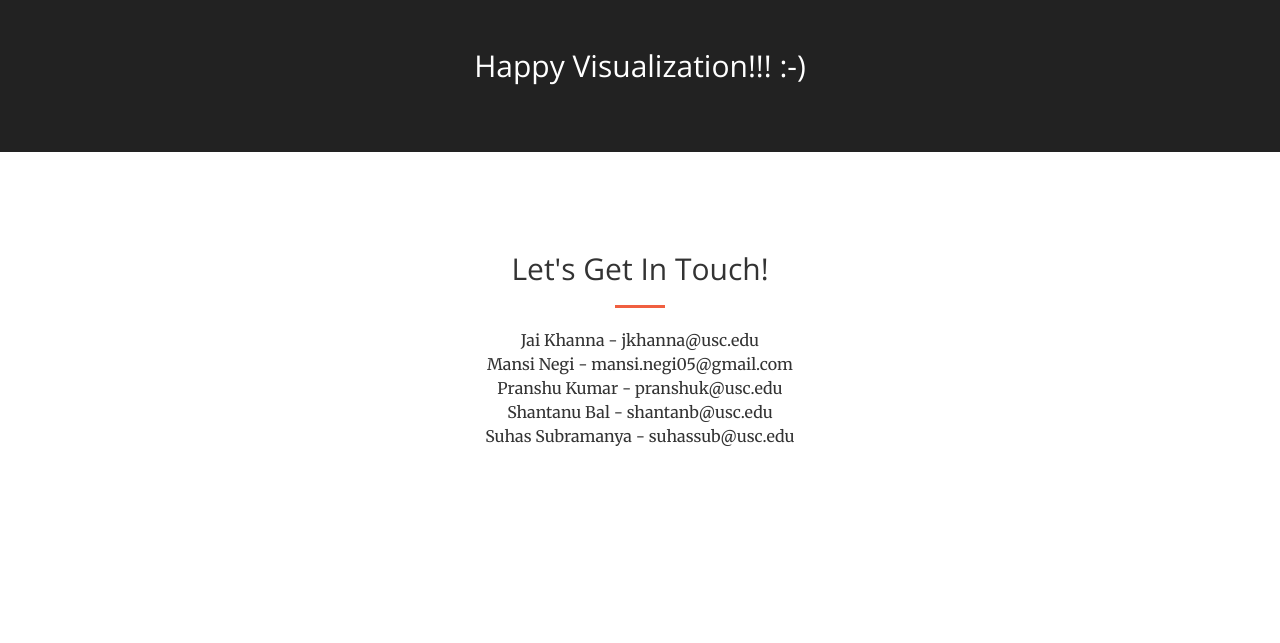
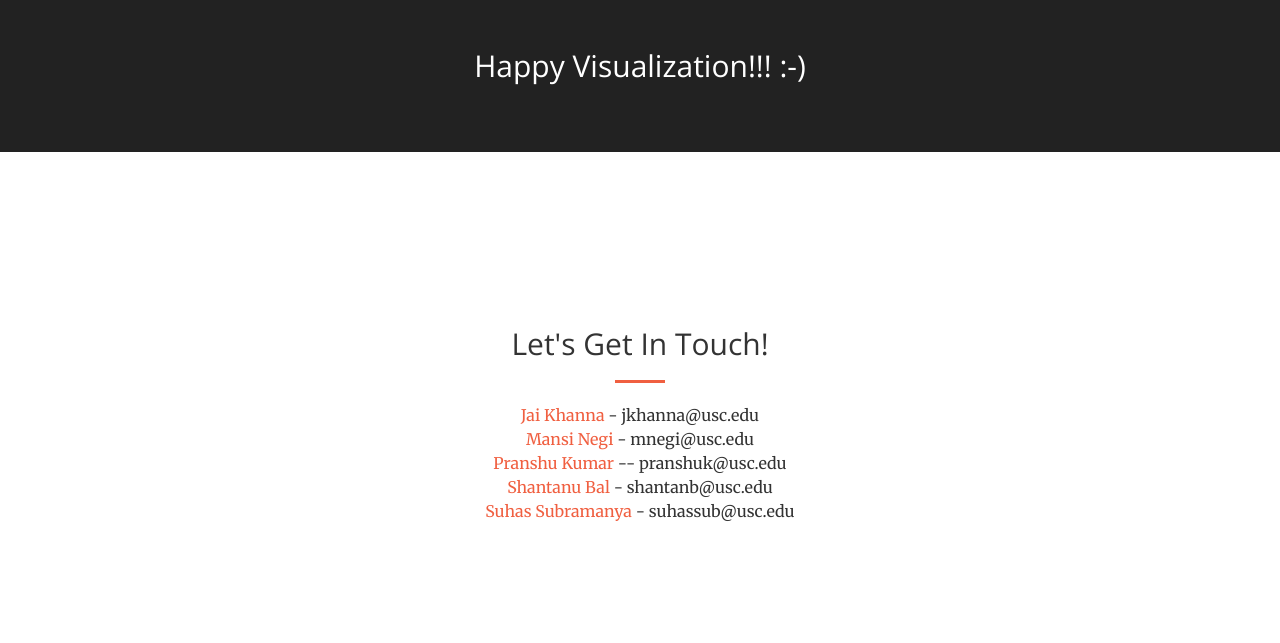
Before and after one commit to ShantanuBal/IR3, a Django app: page / in a window 1280 px wide. Shown: the part 1127-1770 px from the top of the page. Before the commit the page ends 1573 px from the top, so only its background shows below. Run offline with Django 3.2, Linux system fonts and the light colour scheme; some libraries are stand-ins or nearby versions.

Commit message:
Last minute changes on home.html

```diff
--- a/D3/templates/D3/home.html
+++ b/D3/templates/D3/home.html
@@ -84,7 +84,7 @@
                 <div class="col-lg-8 col-lg-offset-2 text-center">
                     <h2 class="section-heading">We've got what you need!</h2>
                     <hr class="light">
-                    <a href="http://localhost:8000/visual" class="btn btn-default btn-xl">D3</a>
+                    <a href="http://localhost:8000/visual" target ="#" class="btn btn-default btn-xl">D3</a>
 		    <a href="#" class="btn btn-default btn-xl">Banana</a>
  		    <a href="#" class="btn btn-default btn-xl">FacetView</a>
                 </div>
@@ -104,15 +104,16 @@
         <div class="container">
             <div class="row">
                 <div class="col-lg-8 col-lg-offset-2 text-center">
-                    <h2 class="section-heading">Let's Get In Touch!</h2>
+                    <h2 class="section-heading" style="margin-top: 10%;">Let's Get In Touch!</h2>
                     <hr class="primary">
                     <p>
-			Jai Khanna - jkhanna@usc.edu<br/>
-			Mansi Negi - mansi.negi05@gmail.com<br/>
-			Pranshu Kumar - pranshuk@usc.edu<br/>
-			Shantanu Bal - shantanb@usc.edu<br/>
-			Suhas Subramanya - suhassub@usc.edu<br/>
-		    </p>
+
+			<a href="http://jaikhanna.ga" target="#">Jai Khanna </a>- jkhanna@usc.edu<br/>
+			<a href="https://www.linkedin.com/in/mansinegi" target="#">Mansi Negi </a>- mnegi@usc.edu<br/>
+			<a href="http://www-scf.usc.edu/~pranshuk/" target="#">Pranshu Kumar </a>-- pranshuk@usc.edu<br/>
+			<a href="https://github.com/ShantanuBal" target="#">Shantanu Bal </a>- shantanb@usc.edu<br/>
+			<a href="http://www.linkedin.com/in/isuhas" target="#">Suhas Subramanya </a>- suhassub@usc.edu<br/>
+                    </p>
                 </div>
              </div>
         </div>
```
Also changed, not shown: D3/static/D3/MapPlot.html (+7 -28 lines).
